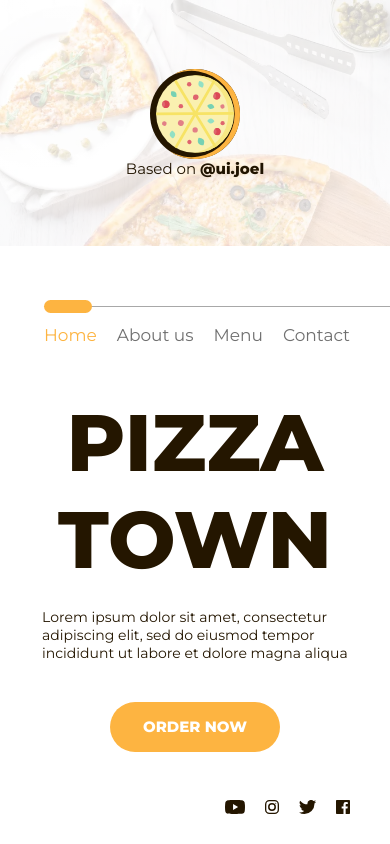
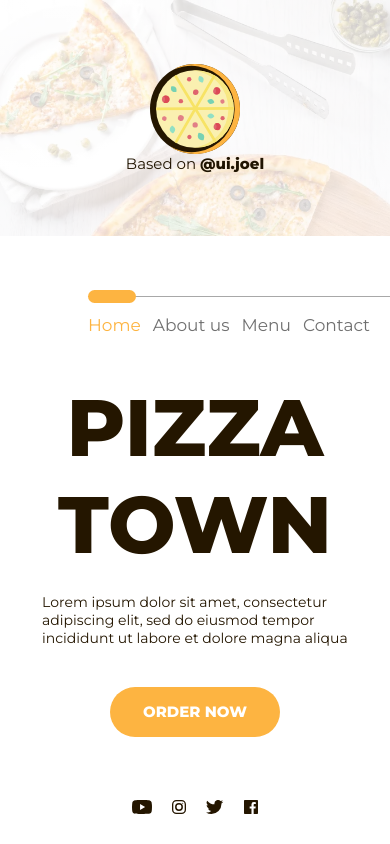
Before and after one commit to juanpabotero/prueba-tecnica-eltiempo, a website built with Vite: page index.html in a window 390 px wide. Built offline with nearby package versions, Linux system fonts and the light colour scheme.

Commit message:
fix: responsive

```diff
--- a/style.css
+++ b/style.css
@@ -214,11 +214,17 @@ video {
   .info nav {
     padding-bottom: 0;
   }
+
+  .info footer {
+    align-self: center;
+    padding: 0;
+    margin-top: 20px;
+    gap: 20px;
+  }
 }
 
 @media (max-width: 460px) {
-  .info nav ul,
-  .info footer {
+  .info nav ul {
     gap: 20px;
   }
 
@@ -236,16 +242,17 @@ video {
   }
 }
 
-@media (max-width: 380px) {
-
-  .info nav ul,
-  .info footer {
+@media (max-width: 390px) {
+  .info nav ul {
+    padding-right: 20px;
     gap: 12px;
   }
 
-  .info footer {
-    align-self: center;
-    padding: 0;
-    margin-top: 20px;
+  .info nav {
+    margin-left: 0;
+  }
+
+  .info main {
+    padding-inline: 20px;
   }
 }
```
Also changed, not shown: docs/index.html (+1 -1 lines), 2 other files.
